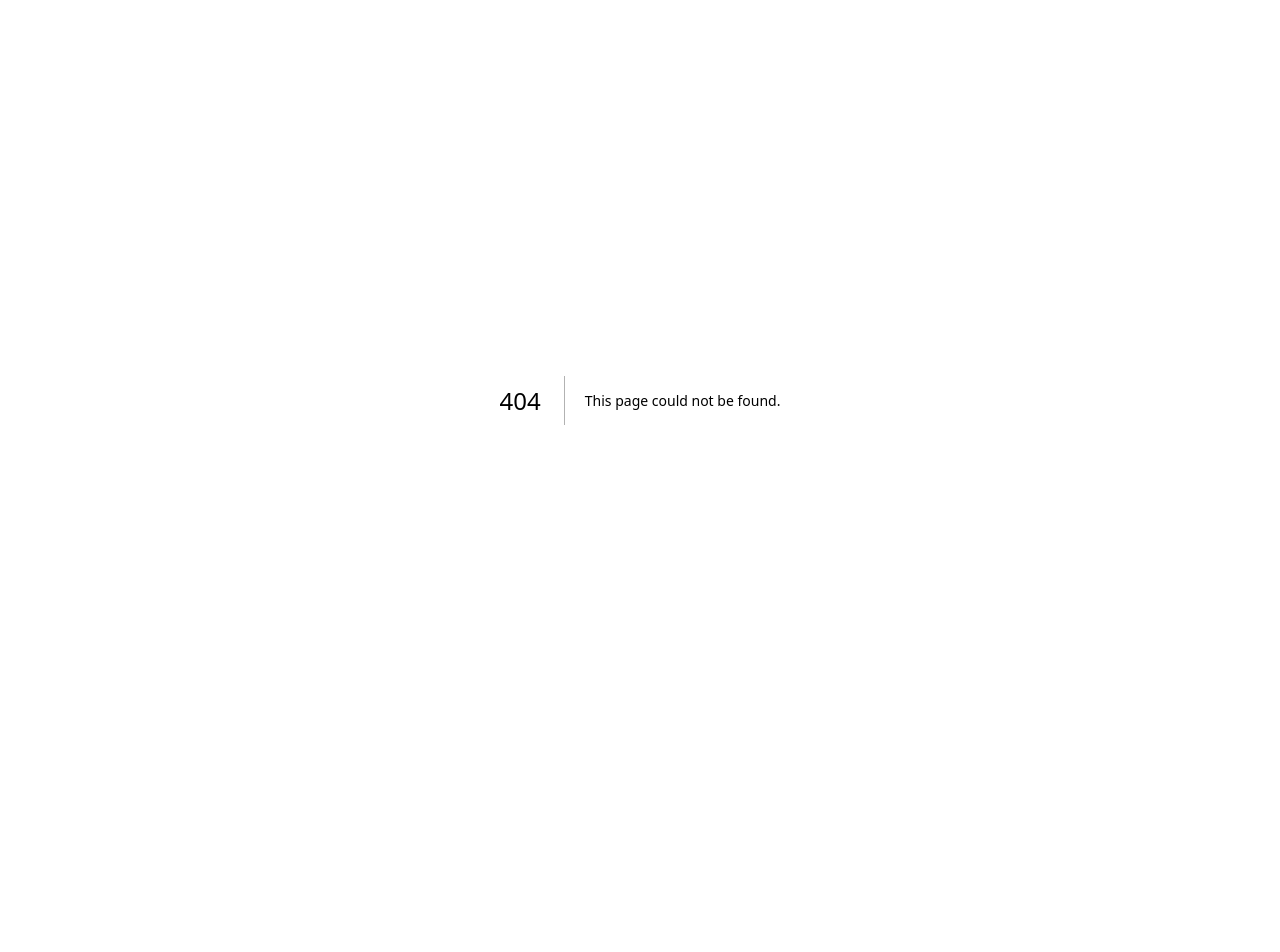
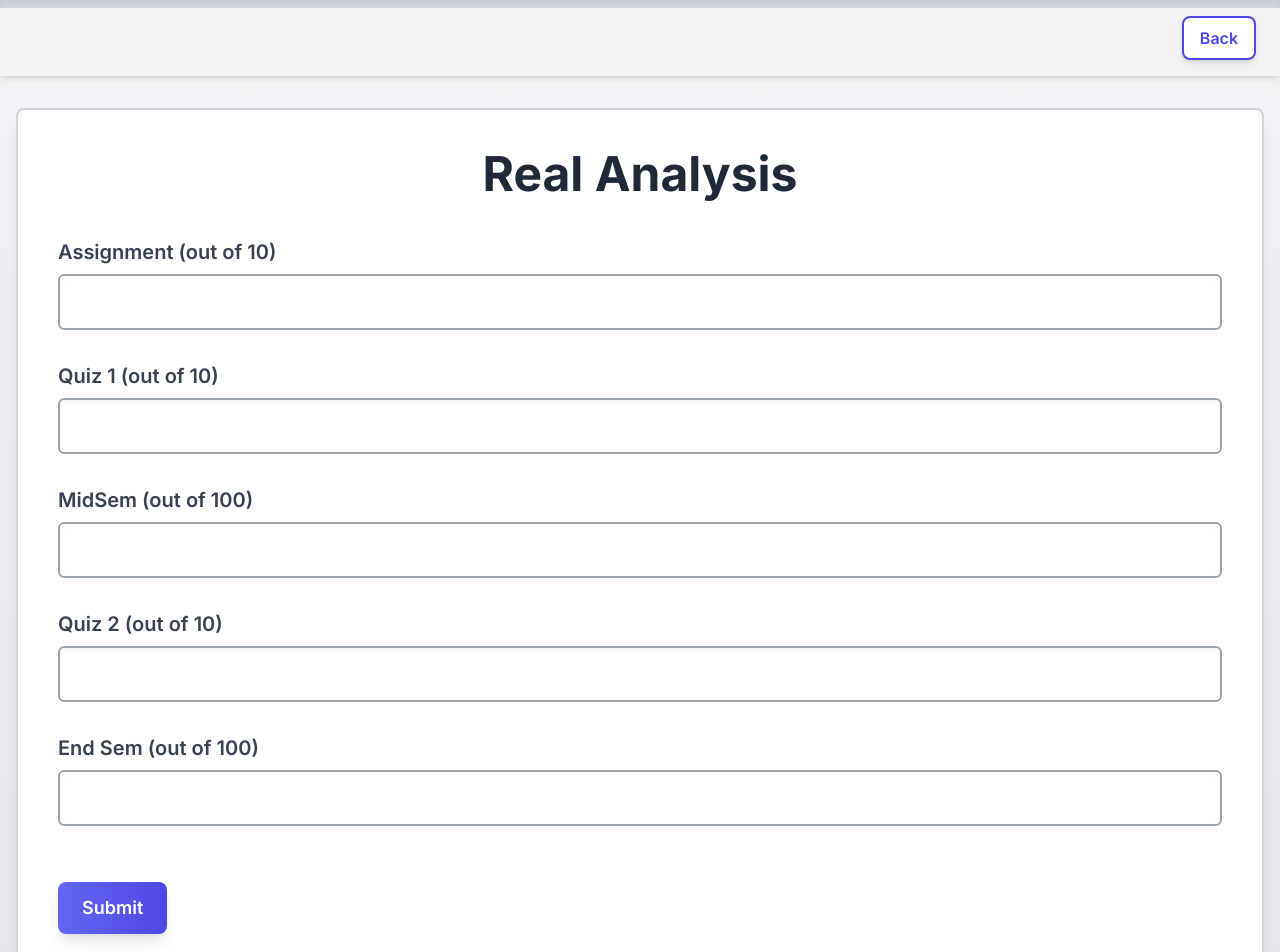
Before and after one commit to Arihant25/gradR, a Next.js app: page /courses/Real-Analysis in a window 1280 px wide. Before the commit this address had no page. Shown: the top 952 px of the page. Before the commit the page ends 800 px from the top, so only its background shows below. Built offline with nearby package versions, Linux system fonts and the light colour scheme.

Commit message:
Add RA Page

```diff
--- /dev/null
+++ b/src/app/courses/Real-Analysis/page.tsx
@@ -0,0 +1,139 @@
+'use client';
+import React, { useState, useEffect } from 'react';
+import NavBar from '../../../components/Navbar';
+
+interface FormData {
+  quiz1: string;
+  midSem: string;
+  quiz2: string;
+  endSem: string;
+  assignment: string;
+}
+
+const RAPage = () => {
+  const [formData, setFormData] = useState<FormData>({
+    assignment: '',
+    quiz1: '',
+    midSem: '',
+    quiz2: '',
+    endSem: '',
+  });
+
+  const [progress, setProgress] = useState(0);
+
+  useEffect(() => {
+    const handleScroll = () => {
+      const scrollHeight = document.documentElement.scrollHeight - document.documentElement.clientHeight;
+      const scrollTop = window.pageYOffset || document.documentElement.scrollTop;
+      const scrollProgress = (scrollTop / scrollHeight) * 100;
+      setProgress(scrollProgress);
+    };
+
+    window.addEventListener('scroll', handleScroll);
+    return () => {
+      window.removeEventListener('scroll', handleScroll);
+    };
+  }, []);
+
+  const handleInputChange = (e: React.ChangeEvent<HTMLInputElement>) => {
+    setFormData({ ...formData, [e.target.name]: e.target.value });
+  };
+
+  const calculateMarks = () => {
+    // Set the default value of each to 0
+    for (let key in formData) {
+      formData[key as keyof FormData] = formData[key as keyof FormData] === '' ? 0 : formData[key as keyof FormData];
+    }
+    // Calculate the total marks
+    let ass = (parseInt(formData.assignment) / 10) * 10;
+    let mid = (parseInt(formData.midSem) / 100) * 25;
+    let end = (parseInt(formData.endSem) / 100) * 35;
+    let quiz = ((parseInt(formData.quiz1) / 10) + (parseInt(formData.quiz2) / 10)) * 15;
+    let final = ass + mid + end + quiz;
+    console.log(ass, mid, end, quiz, final);
+    alert(`Total marks: ` + parseFloat(`${final}`).toFixed(2));
+  };
+
+  const handleWheel = (e: React.WheelEvent<HTMLInputElement>) => {
+    (e.target as HTMLInputElement).blur();
+  };
+
+  return (
+    <div className="min-h-screen bg-gradient-to-b from-gray-100 to-gray-200 text-black">
+      <div className="fixed top-0 left-0 w-full h-2 bg-gray-300 shadow-inner">
+        <div className="h-full bg-gradient-to-r from-indigo-500 to-indigo-600 transition-all duration-500 shadow-lg" style={{ width: `${progress}%` }}></div>
+      </div>
+      <NavBar />
+      <div className="container mx-auto px-4 py-8">
+        <div className="bg-white p-6 sm:p-10 rounded-lg shadow-xl border-2 border-gray-300">
+          <div className="mb-10">
+            <h2 className="text-3xl sm:text-5xl font-bold text-center text-gray-800 shadow-text">Real Analysis</h2>
+          </div>
+          <div className="mb-8 animate-fade-in animate-delay-500">
+            <h3 className="text-lg sm:text-xl font-semibold mb-2 text-gray-700">Assignment (out of 10)</h3>
+              <input
+                type="number"
+                name="assignment"
+                value={formData.assignment}
+                onChange={handleInputChange}
+                onWheel={handleWheel}
+                className="border-2 border-gray-400 rounded-md p-3 w-full font-mono text-lg shadow-inner focus:outline-none focus:border-indigo-600 transition-colors duration-300"
+              />
+          </div>
+          <div className="mb-8 animate-fade-in">
+            <h3 className="text-lg sm:text-xl font-semibold mb-2 text-gray-700">Quiz 1 (out of 10)</h3>
+            <input
+              type="number"
+              name="quiz1"
+              value={formData.quiz1}
+              onChange={handleInputChange}
+              onWheel={handleWheel}
+              className="border-2 border-gray-400 rounded-md p-3 w-full font-mono text-lg shadow-inner focus:outline-none focus:border-indigo-600 transition-colors duration-300"
+            />
+          </div>
+          <div className="mb-8 animate-fade-in animate-delay-100">
+            <h3 className="text-lg sm:text-xl font-semibold mb-2 text-gray-700">MidSem (out of 100)</h3>
+            <input
+              type="number"
+              name="midSem"
+              value={formData.midSem}
+              onChange={handleInputChange}
+              onWheel={handleWheel}
+              className="border-2 border-gray-400 rounded-md p-3 w-full font-mono text-lg shadow-inner focus:outline-none focus:border-indigo-600 transition-colors duration-300"
+            />
+          </div>
+          <div className="mb-8 animate-fade-in animate-delay-200">
+            <h3 className="text-lg sm:text-xl font-semibold mb-2 text-gray-700">Quiz 2 (out of 10)</h3>
+            <input
+              type="number"
+              name="quiz2"
+              value={formData.quiz2}
+              onChange={handleInputChange}
+              onWheel={handleWheel}
+              className="border-2 border-gray-400 rounded-md p-3 w-full font-mono text-lg shadow-inner focus:outline-none focus:border-indigo-600 transition-colors duration-300"
+            />
+          </div>
+          <div className="mb-8 animate-fade-in animate-delay-400">
+            <h3 className="text-lg sm:text-xl font-semibold mb-2 text-gray-700">End Sem (out of 100)</h3>
+            <input
+              type="number"
+              name="endSem"
+              value={formData.endSem}
+              onChange={handleInputChange}
+              onWheel={handleWheel}
+              className="border-2 border-gray-400 rounded-md p-3 w-full font-mono text-lg shadow-inner focus:outline-none focus:border-indigo-600 transition-colors duration-300"
+            />
+          </div>
+          <button
+            onClick={calculateMarks}
+            className="bg-gradient-to-r from-indigo-500 to-indigo-600 text-white font-semibold text-lg py-3 px-6 rounded-lg shadow-lg hover:from-indigo-600 hover:to-indigo-700 transition-all mt-6"
+          >
+            Submit
+          </button>
+        </div>
+      </div>
+    </div>
+  );
+};
+
+export default RAPage;
--- a/src/app/page.tsx
+++ b/src/app/page.tsx
@@ -45,7 +45,7 @@ export default function Home() {
       {/* Footer */}
       <footer className="text-white py-4 text-center px-4 sm:px-8 md:px-12 lg:px-16">
         <p>
-          Made with 💖 by Arihant and{' '}
+          Made with 💖 by Arihant, AviLOL and{' '}
           <a
             href="https://github.com/Arihant25/grades-calculator-iiith/graphs/contributors"
             className="text-yellow-200 hover:text-yellow-500 transition-colors duration-200"
```
